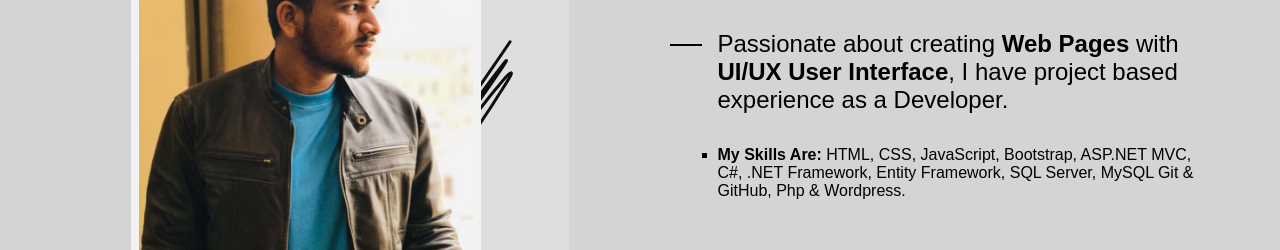
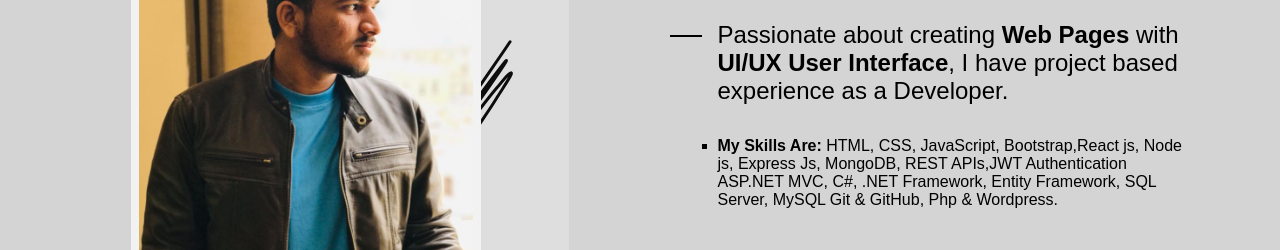
Before and after one commit to owaissaleem62/OS, a plain HTML site: page index.html in a window 1280 px wide. Shown: the part 920-1170 px from the top of the page. Drawn offline with nearby package versions, Linux system fonts and the light colour scheme; a web font is replaced by a local one.

Commit message:
Update index.html

```diff
--- a/index.html
+++ b/index.html
@@ -150,7 +150,7 @@
                   <ul class="about__list">
                      <li class="about__item">
                         <b>My Skills Are:</b> HTML, CSS, JavaScript,
-                          Bootstrap, ASP.NET MVC, C#, .NET Framework, Entity Framework,
+                          Bootstrap,React js, Node js, Express Js, MongoDB, REST APIs,JWT Authentication ASP.NET MVC, C#, .NET Framework, Entity Framework,
                            SQL Server, MySQL Git & GitHub, Php & Wordpress.
                      </li>
                   </ul>
```
